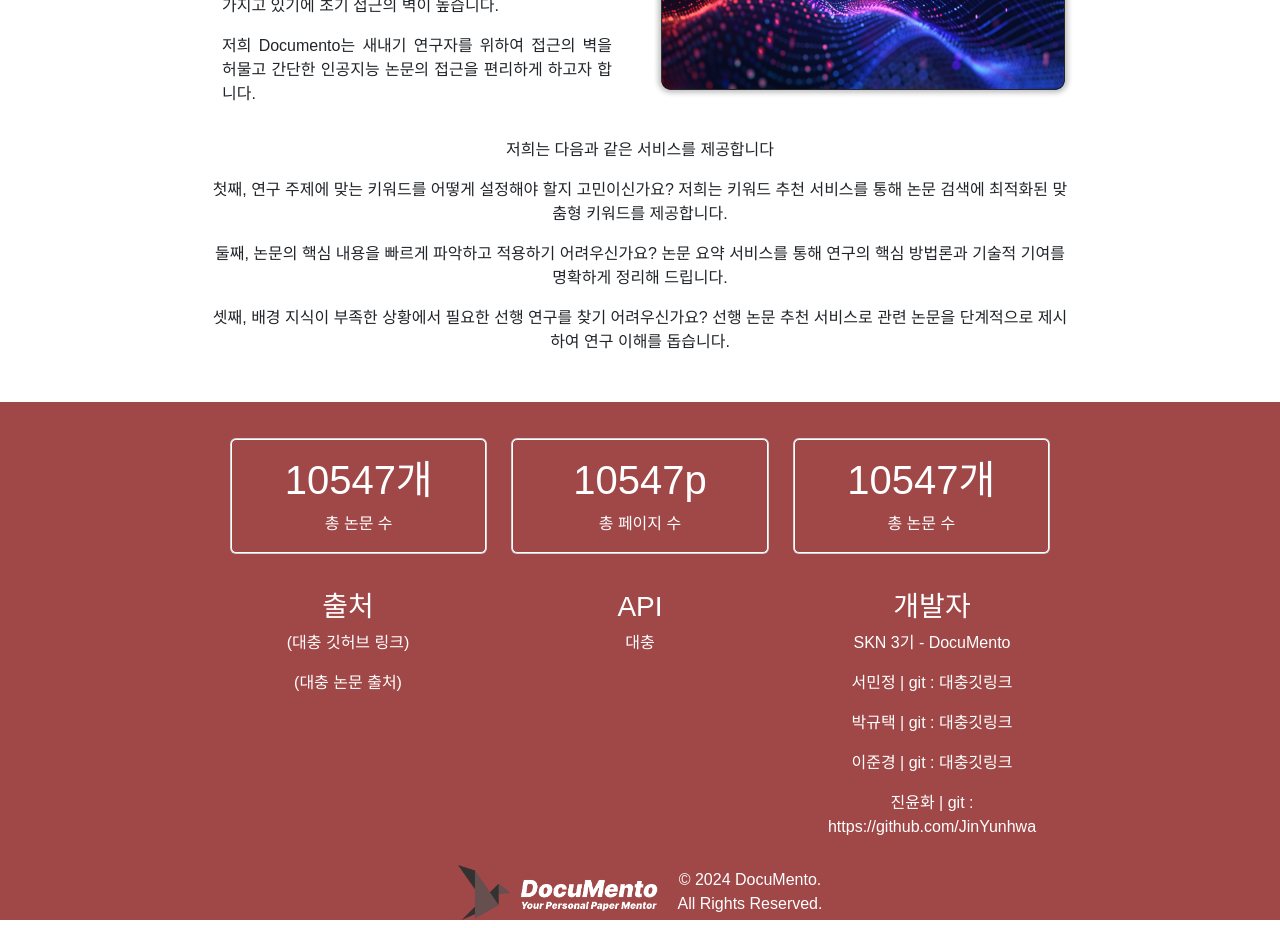
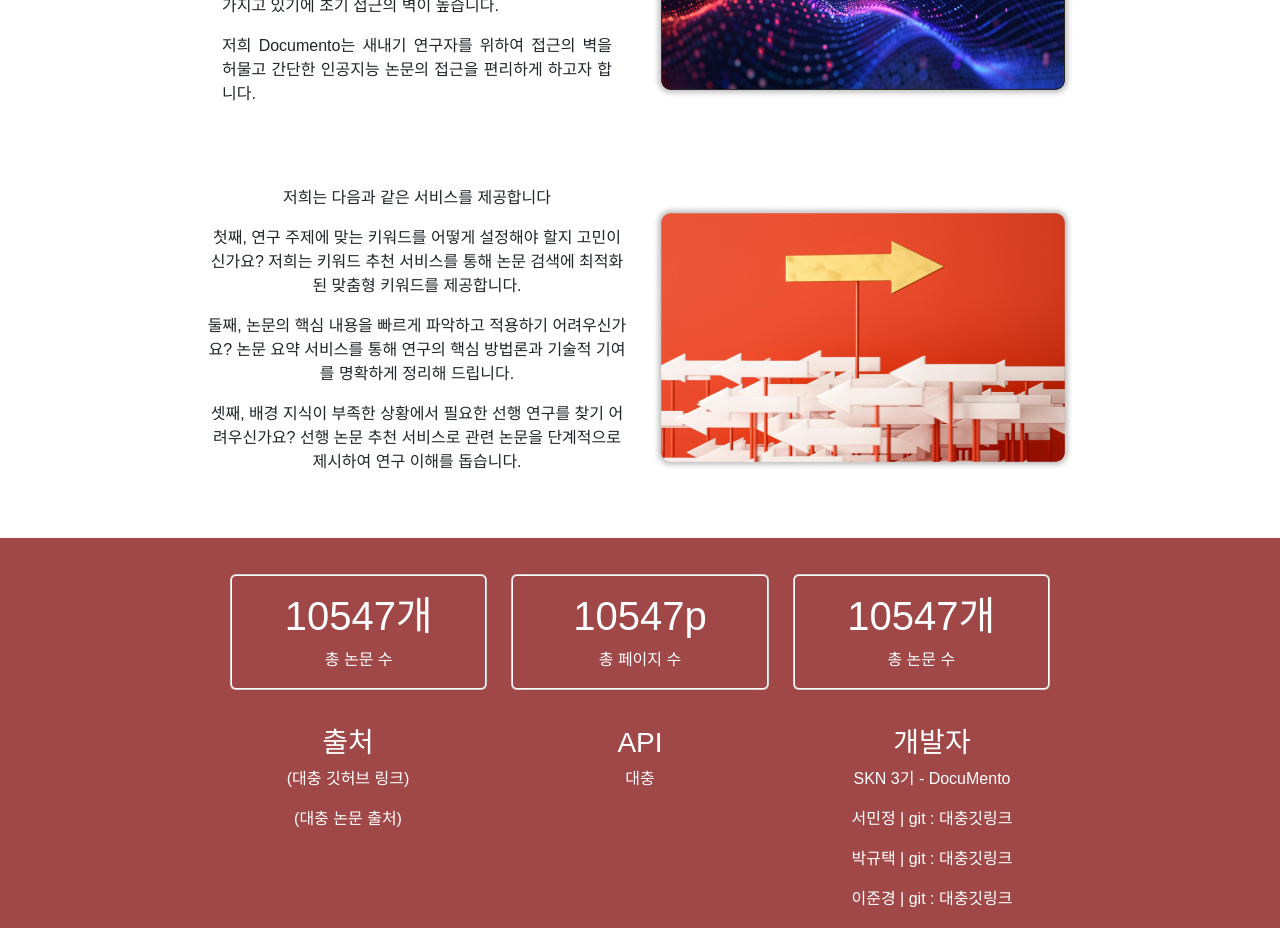
Before and after one commit to SKNETWORKS-FAMILY-AICAMP/SKN03-FINAL-1Team, a Vue app in the folder frontend/: page / in a window 1280 px wide. Shown: the part 880-1808 px from the top of the page. Built offline with nearby package versions, Linux system fonts and the light colour scheme; no server answers.

Commit message:
fix: css 업데이트

```diff
--- a/frontend/src/components/home/IntroSection.vue
+++ b/frontend/src/components/home/IntroSection.vue
@@ -1,6 +1,6 @@
 <template>
   <div class="container mt-3 px-3">
-    <div class="row custom-row justify-content-center d-flex t">
+    <div class="row custom-row justify-content-center d-flex">
       <div class="col-md-6 justify-content-center">
         <div class="card border-0">
           <div class="card-body">
@@ -25,7 +25,8 @@
         <img src="@/assets/home_image1.png" class="img-fluid" />
       </div>
     </div>
-    <div>
+    <div class="row custom-row justify-content-center d-flex pt-5">
+      <div class="col-md-6 justify-content-center">
         <p>저희는 다음과 같은 서비스를 제공합니다</p>
         <p>
           첫째, 연구 주제에 맞는 키워드를 어떻게 설정해야 할지 고민이신가요? 저희는 키워드 추천
@@ -39,6 +40,10 @@
           셋째, 배경 지식이 부족한 상황에서 필요한 선행 연구를 찾기 어려우신가요? 선행 논문 추천
           서비스로 관련 논문을 단계적으로 제시하여 연구 이해를 돕습니다.
         </p>
+      </div>
+      <div class="col-md-6 d-flex justify-content-center align-items-center">
+        <img src="@/assets/home_image2.png" class="img-fluid" />
+      </div>
     </div>
   </div>
 </template>
```
Also changed, not shown: frontend/src/assets/home_image2.png (added). Lines whose indentation alone changed are shown as unchanged.
